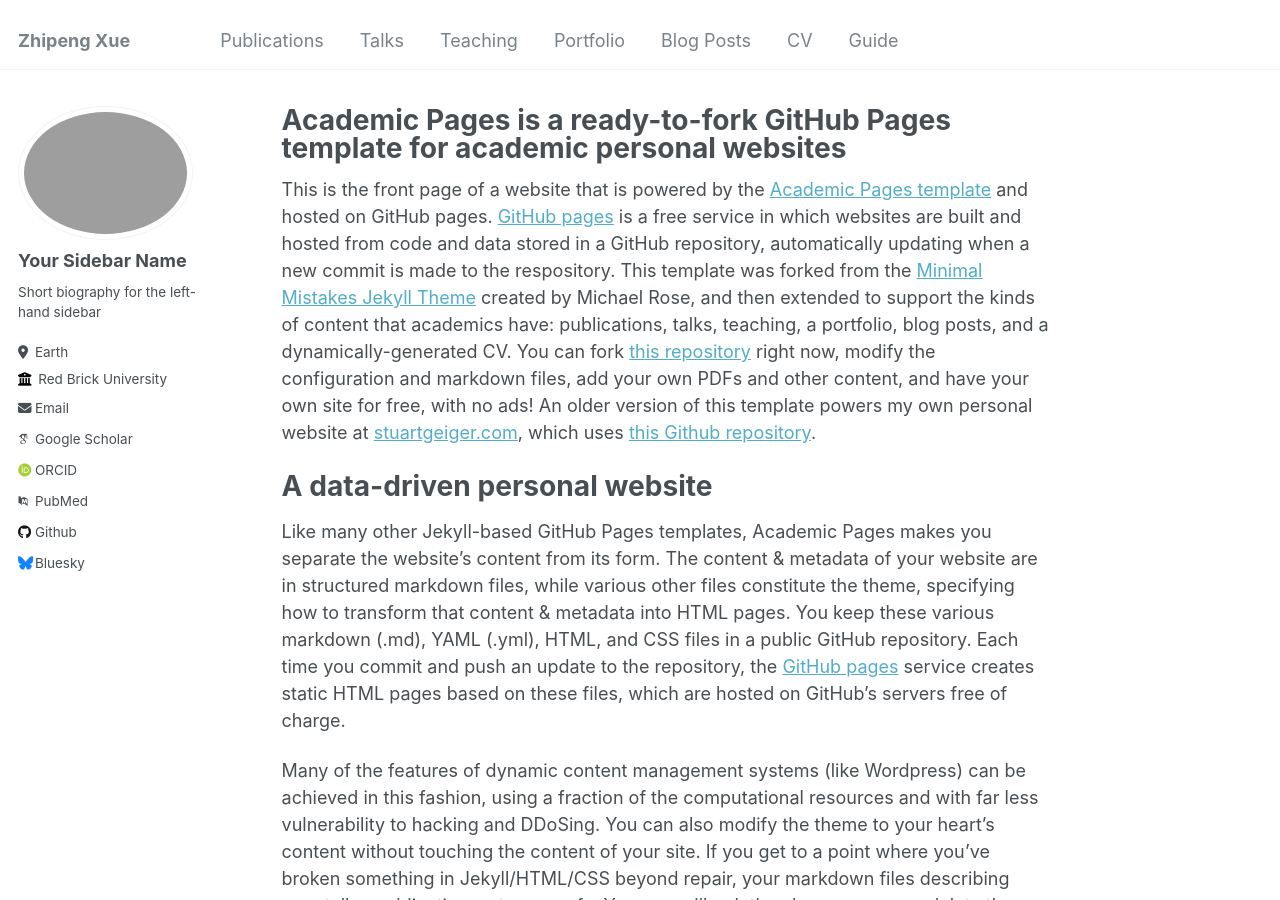
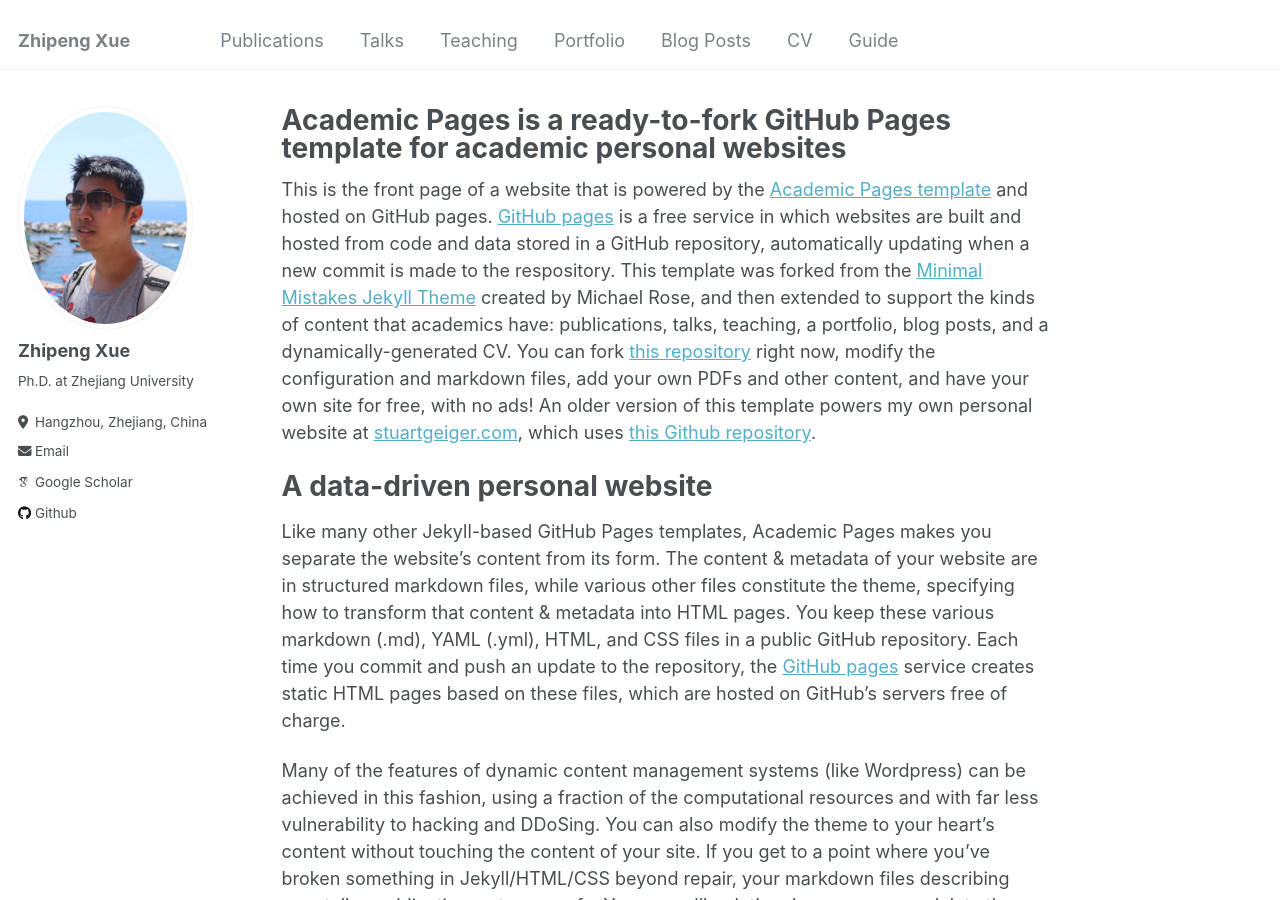
Before and after one commit to ZhipengXue97/ZhipengXue97.github.io, a Jekyll site: the page built from _pages/about.md, in a window 1280 px wide and 900 px high. Built offline with Jekyll 4.4.1, drawn with Linux system fonts in a browser that asks for light colours; some web fonts are replaced.

Commit message:
Update _config.yml

```diff
--- a/_config.yml
+++ b/_config.yml
@@ -21,34 +21,25 @@ repository               : "zhipengxue97.github.io"
 #               Additional customization can be done by editing /_includes/author-profile.html
 author:
   # Biographic information
-  avatar           : "avatar.png"
-  name             : "Your Sidebar Name"
+  avatar           : "avatar.jpg"
+  name             : "Zhipeng Xue"
   pronouns         : # example: "she/her"
-  bio              : "Short biography for the left-hand sidebar"
-  location         : "Earth"
-  employer         : "Red Brick University"
-  uri              : # URL
-  email            : "none@example.org"
+  bio              : "Ph.D. at Zhejiang University"
+  location         : "Hangzhou, Zhejiang, China"
+  email            : "zhipengxue@zju.edu.cn"
 
   # Academic websites
-  arxiv            : # URL - Update with the correct link to your profile
-  googlescholar    : "https://scholar.google.com/citations?user=PS_CX0AAAAAJ"
-  impactstory      : # URL
-  orcid            : "http://orcid.org/yourorcidurl"
-  semantic         : # URL
-  pubmed           : "https://www.ncbi.nlm.nih.gov/pubmed/?term=john+snow"
-  researchgate     : # URL
+  googlescholar    : "https://scholar.google.com.tw/citations?user=2lX2A-kAAAAJ"
 
   # Repositories and software development
   bitbucket        : # Username - Update with your username on the site
   codepen          : # Username
   dribbble         : # Username
-  github           : "academicpages"
+  github           : "zhipengxue97"
   kaggle           : # Username
   stackoverflow    : # User number or user number and name (i.e., use "1" or "1/jeff-atwood")
 
   # Social media
-  bluesky          : "bsky.app" # Replace this with you Bluesky username
   facebook         : # Username
   flickr           : # Username
   foursquare       : # Username
```
